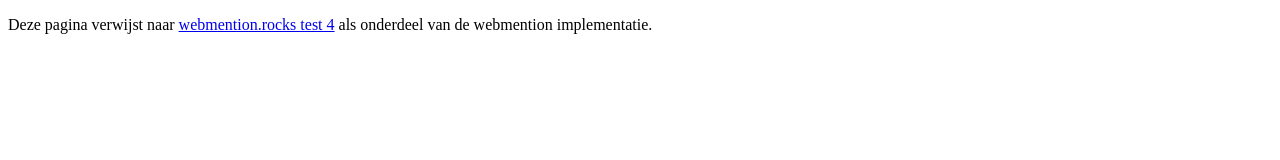
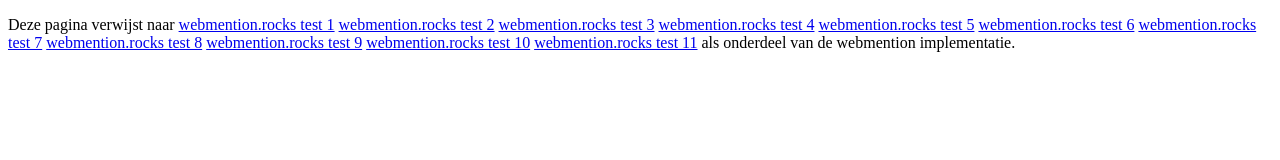
Before and after one commit to Snellejelle123/SnowCoach, a website: page html/webmention-test.html in a window 1280 px wide. Drawn offline with Linux system fonts and the light colour scheme.

Commit message:
webmention test

```diff
--- a/html/webmention-test.html
+++ b/html/webmention-test.html
@@ -9,7 +9,18 @@
 
 <body>
     <p>Deze pagina verwijst naar
+        <a href="https://webmention.rocks/test/1">webmention.rocks test 1</a>
+        <a href="https://webmention.rocks/test/2">webmention.rocks test 2</a>
+        <a href="https://webmention.rocks/test/3">webmention.rocks test 3</a>
         <a href="https://webmention.rocks/test/4">webmention.rocks test 4</a>
+        <a href="https://webmention.rocks/test/5">webmention.rocks test 5</a>
+        <a href="https://webmention.rocks/test/6">webmention.rocks test 6</a>
+        <a href="https://webmention.rocks/test/7">webmention.rocks test 7</a>
+        <a href="https://webmention.rocks/test/8">webmention.rocks test 8</a>
+        <a href="https://webmention.rocks/test/9">webmention.rocks test 9</a>
+        <a href="https://webmention.rocks/test/10">webmention.rocks test 10</a>
+        <a href="https://webmention.rocks/test/11">webmention.rocks test 11</a>
+
         als onderdeel van de webmention implementatie.
     </p>
 </body>
--- a/server.js
+++ b/server.js
@@ -189,11 +189,7 @@ async function stuurWebmentionsAutomatisch() {
 
     // Zoek externe URLs in beschrijvingen
     const urlRegex = /https?:\/\/[^\s"<>]+/g;
-    for (const item of data) {
-        console.log("Item beschrijving:", item.beschrijving); // ← voeg dit toe
-        const gevondenUrls = item.beschrijving?.match(urlRegex) || [];
-        console.log("Gevonden URLs:", gevondenUrls); // ← en dit
-    }
+
 
     for (const item of data) {
         const gevondenUrls = item.beschrijving?.match(urlRegex) || [];
```
